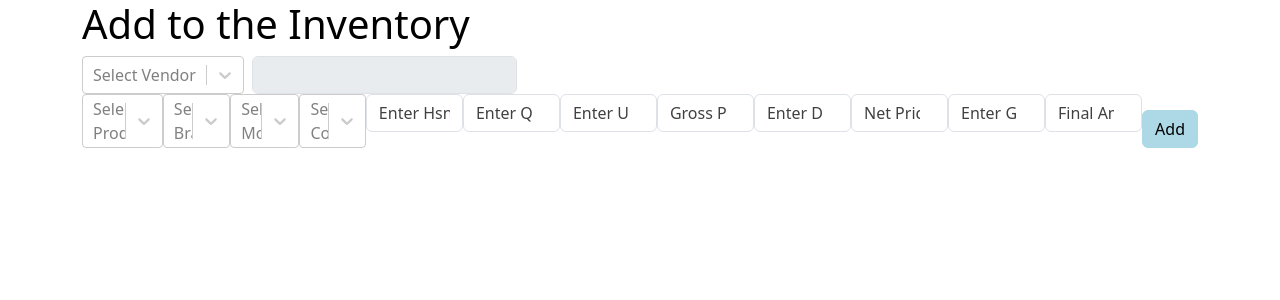
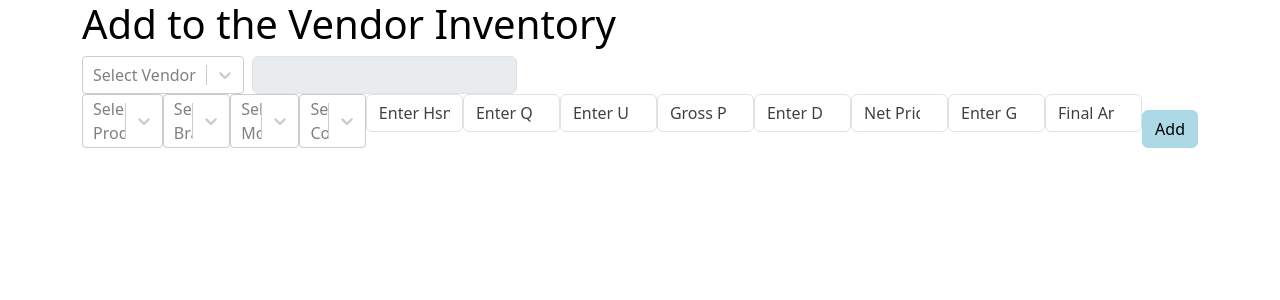
Before and after one commit to Akash-Chourasia13/erp, a React (Create React App) app in the folder erp-frontend/: page /sellerInventory in a window 1280 px wide. Shown: the top 300 px of the page. Built offline with nearby package versions, Linux system fonts and the light colour scheme; no server answers.

Commit message:
changes in seller inventory frontend

```diff
--- a/erp-frontend/src/components/SellerInventory.jsx
+++ b/erp-frontend/src/components/SellerInventory.jsx
@@ -37,7 +37,7 @@ export default function SellerInventory(){
             const response = await getPartners();
             const partners = response.data
             // Format the partners to match react-select structure (value and label)
-            const formattedPartners = partners.map(partner => ({
+            const formattedPartners = partners.map((partner) => ({
                 value: partner.gst_id, // assuming gst_id is the unique identifier
                 label: partner.partner_name, // assuming partner_name is what you want to display
             }));
@@ -50,10 +50,12 @@ export default function SellerInventory(){
         try{
             const response = await apiFunction();
             const getItems = response.data
+            console.log(getItems,keyMap.idKey,keyMap.nameKey)
             const formattedItems = getItems.map((item) => ({
-                value:item[keyMap.id_key],
+                value:item[keyMap.idKey],
                 label:item[keyMap.nameKey],
             }));
+            console.log(formattedItems)
             setList(formattedItems);
         }catch(error){console.error(error)}
     };
@@ -102,7 +104,7 @@ export default function SellerInventory(){
             const updatedValue = {...prev,[name]:value}
             return updatedValue;
         })
-        console.log(otherVendorDetails)
+        // console.log(otherVendorDetails)
     }
 
     const handleAdd = async(e) => {
@@ -110,7 +112,7 @@ export default function SellerInventory(){
         const completeDetail = {...otherVendorDetails,'partnerId':selectedOption.value,'productId':selectedProduct.value,'brandId':selectedBrand.value,'modelId':selectedModel,'colorId':selectedColor}
         try{
             const response = await sellerInfo(completeDetail)
-            console.log(response.data)
+            // console.log(response.data)
         }catch(error){console.log(error)}
     }
 
@@ -130,7 +132,7 @@ export default function SellerInventory(){
             <Container>
                 <Row>
                 <Col md={8}>
-                <h1>Add to the Inventory</h1>
+                <h1>Add to the Vendor Inventory</h1>
                     </Col>
                 </Row>
                 <Form className='d-flex'>
@@ -140,7 +142,7 @@ export default function SellerInventory(){
                                options={partnerList}
                                placeholder="Select Vendor"
                                value={selectedOption}
-                               onChange={(selected) => {setSelectedOption(selected)}}
+                               onChange={(selected) => {setSelectedOption(selected);console.log(selectedOption)}}
                                isClearable
                             />
                             <Form.Group>
@@ -156,7 +158,7 @@ export default function SellerInventory(){
                                 options={productList}
                                 placeholder="Select Product"
                                 value={selectedProduct}
-                                onChange={(selected) => {setSelectedProduct(selected)}}
+                                onChange={(selected) => {setSelectedProduct(selected);console.log(selectedProduct)}}
                                 onCreateOption={(newValue) => {handleCreate(newValue,createProduct,setProductList,{idKey:'product_id',nameKey:'product_name'},setSelectedProduct)}}
                                 isClearable
                             />
```
